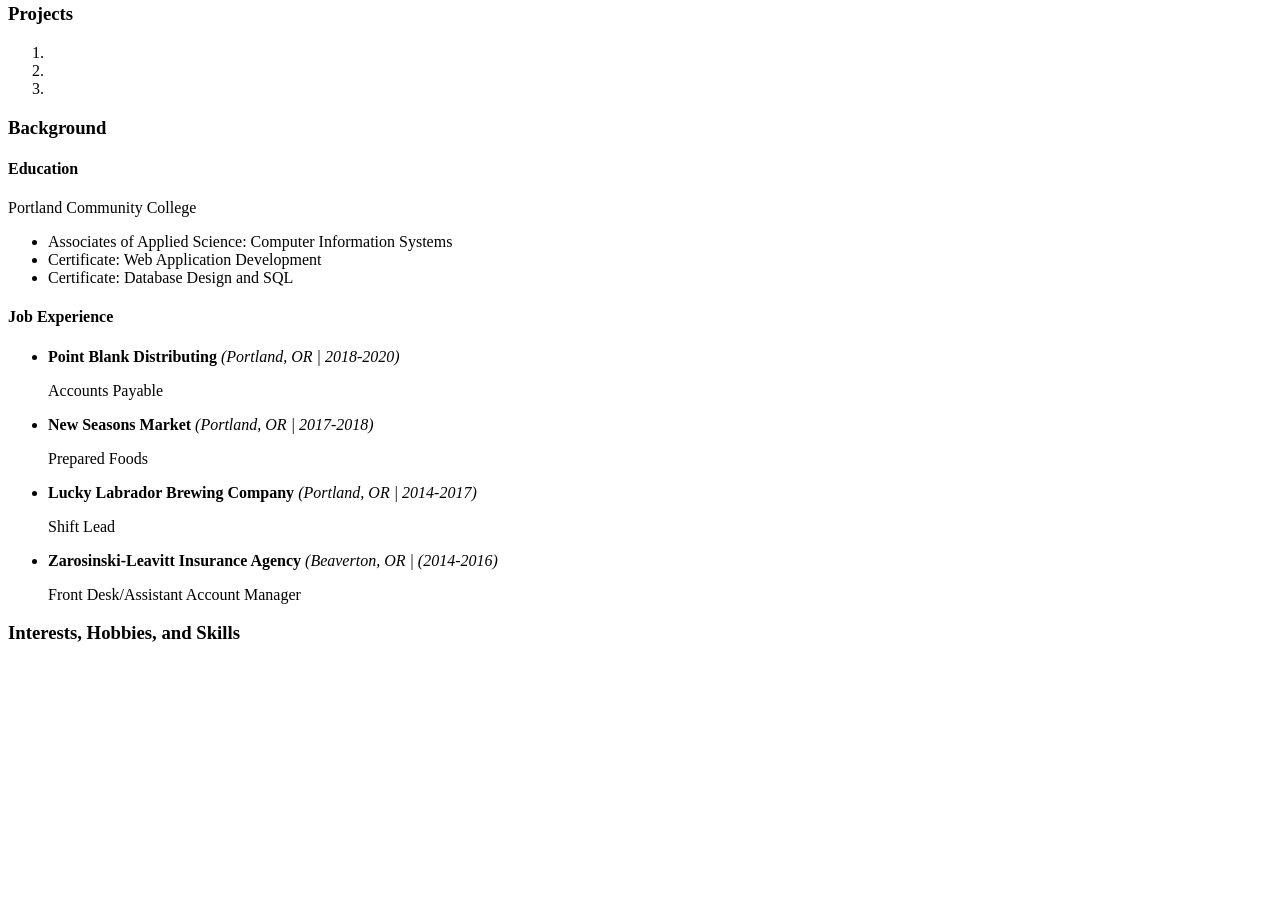
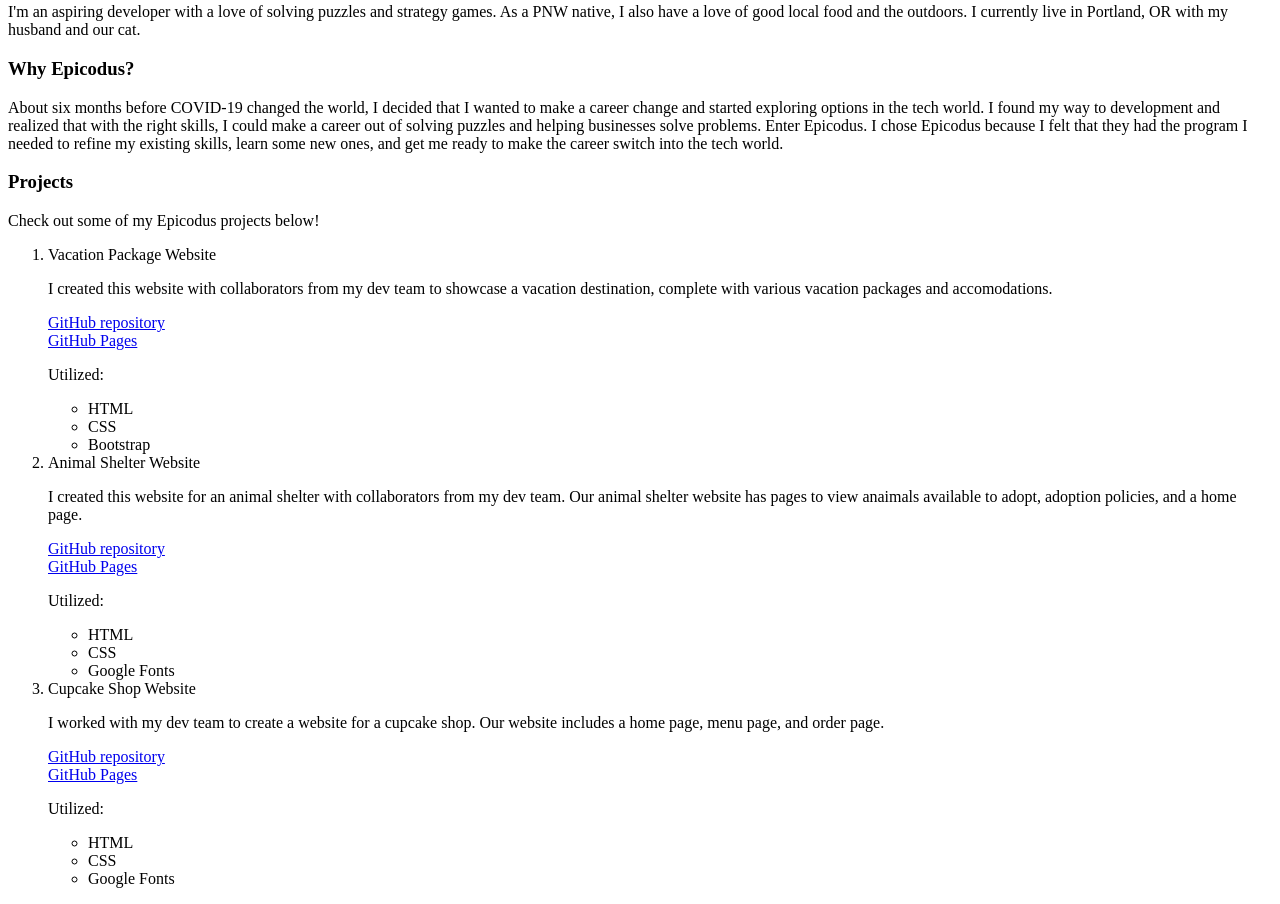
Before and after one commit to kpundt93/portfolio, a plain HTML site: page index.html in a window 1280 px wide. Shown: the part 201-1105 px from the top of the page. Before the commit the page ends 864 px from the top, so only its background shows below. Drawn offline with Linux system fonts and the light colour scheme.

Commit message:
added content for About Me, Projects, and Interests

```diff
--- a/index.html
+++ b/index.html
@@ -13,14 +13,44 @@
   <img src="" alt="">
 
   <h3>About Me</h3>
-  <p></p>
+  <p>I'm an aspiring developer with a love of solving puzzles and strategy games. As a PNW native, I also have a love of good local food and the outdoors. I currently live in Portland, OR with my husband and our cat. </p>
+
+  <h3>Why Epicodus?</h3>
+  <p>About six months before COVID-19 changed the world, I decided that I wanted to make a career change and started exploring options in the tech world. I found my way to development and realized that with the right skills, I could make a career out of solving puzzles and helping businesses solve problems. Enter Epicodus. I chose Epicodus because I felt that they had the program I needed to refine my existing skills, learn some new ones, and get me ready to make the career switch into the tech world.</p>
 
   <h3>Projects</h3>
-  <p></p>
+  <p>Check out some of my Epicodus projects below!</p>
   <ol>
-    <li></li>
-    <li></li>
-    <li></li>
+    <li>Vacation Package Website</li>
+    <p>I created this website with collaborators from my dev team to showcase a vacation destination, complete with various vacation packages and accomodations.</p>
+    <a href="https://github.com/kpundt93/Vacation-Site">GitHub repository</a><br>
+    <a href="https://kpundt93.github.io/Vacation-Site/">GitHub Pages</a>
+    <p>Utilized:</p>
+    <ul>
+      <li>HTML</li>
+      <li>CSS</li>
+      <li>Bootstrap</li>
+    </ul>
+    <li>Animal Shelter Website</li>
+    <p>I created this website for an animal shelter with collaborators from my dev team. Our animal shelter website has pages to view anaimals available to adopt, adoption policies, and a home page.</p>
+    <a href="https://github.com/kpundt93/Animal-Shelter-Site/tree/main">GitHub repository</a><br>
+    <a href="https://kpundt93.github.io/Animal-Shelter-Site/">GitHub Pages</a>
+    <p>Utilized:</p>
+    <ul>
+      <li>HTML</li>
+      <li>CSS</li>
+      <li>Google Fonts</li>
+    </ul>
+    <li>Cupcake Shop Website</li>
+    <p>I worked with my dev team to create a website for a cupcake shop. Our website includes a home page, menu page, and order page.</p>
+    <a href="https://github.com/kpundt93/Cupcake_Shop">GitHub repository</a><br>
+    <a href="https://kpundt93.github.io/Cupcake_Shop/">GitHub Pages</a>
+    <p>Utilized:</p>
+    <ul>
+      <li>HTML</li>
+      <li>CSS</li>
+      <li>Google Fonts</li>
+    </ul>
   </ol>
 
   <h3>Background</h3>
@@ -45,7 +75,15 @@
   </ul>
 
   <h3>Interests, Hobbies, and Skills</h3>
-  <p></p>
+  <p>In my free time you can likely find me cooking, working on a jigsaw puzzle, or participating in a variety of outdoor activites.</p>
+  <p>Outdoor activites:</p>
+  <ul>
+    <li>Hiking</li>
+    <li>Biking</li>
+    <li>Kayaking</li>
+    <li>Camping</li>
+    <li>Snowshoeing</li>
+  </ul>
 
 </body>
 </html>
```
